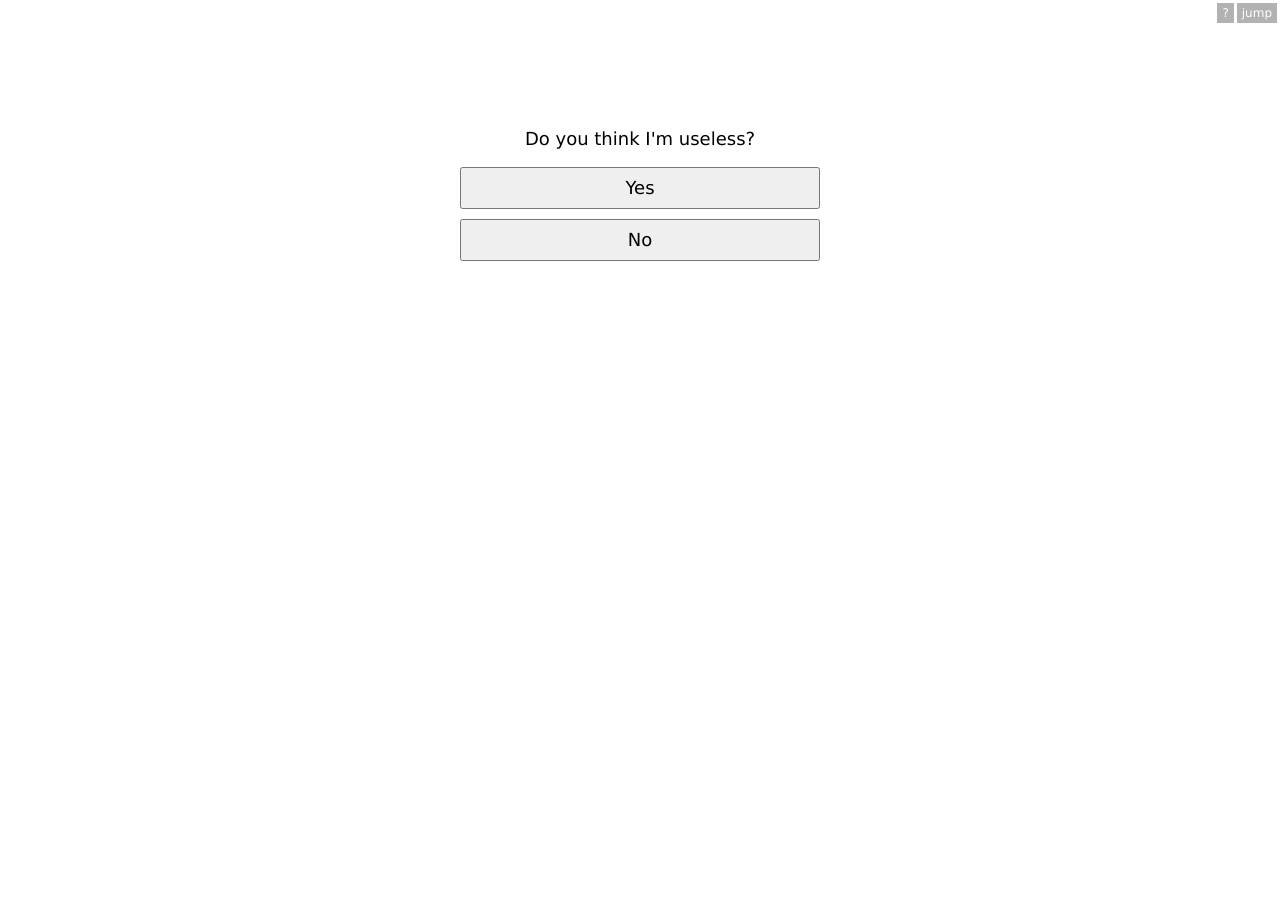
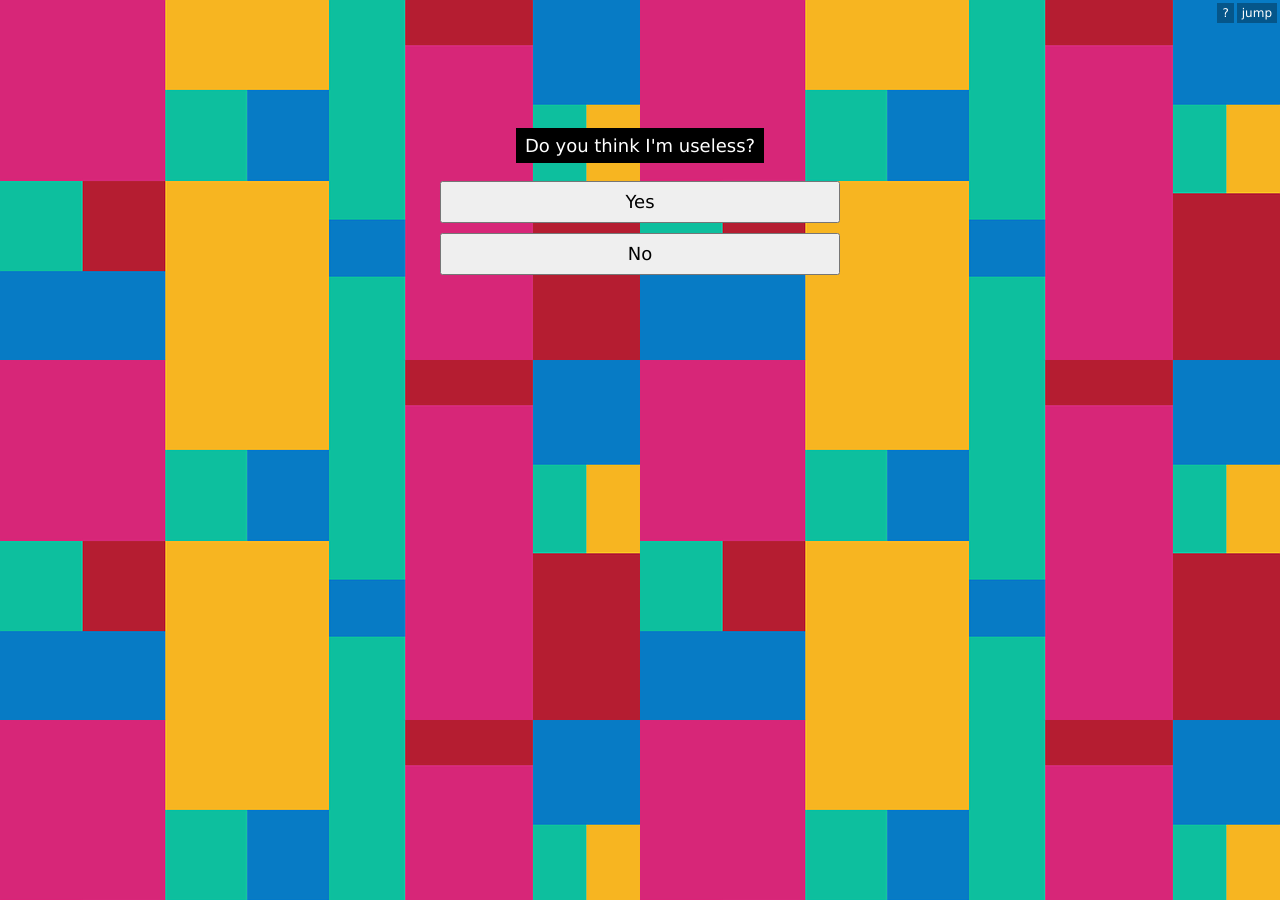
Before and after one commit to redsummernight/redsummernight.github.io, a Jekyll site: the page built from pleasantry/index.html, in a window 1280 px wide. Built offline with Jekyll 4.4.1, drawn with Linux system fonts in a browser that asks for light colours.

Commit message:
Pleasant colors

```diff
--- a/pleasantry/index.html
+++ b/pleasantry/index.html
@@ -2,17 +2,22 @@
 title: pleasantry
 description: hello
 stylesheets: [style]
+credits: |
+
+    ## [Background, Abstract](https://pixabay.com/en/background-abstract-1503863/), David Peña
+    CC0 Public Domain.
+
 ---
 <section id="quiz">
-<p id="question">Do you think I'm useless?</p>
-<ul>
+<p id="question" class="me">Do you think I'm useless?</p>
+<ul id="choices">
 	<!-- http://stackoverflow.com/q/5985839/ -->
 	<!-- Turn off autocomplete because Firefox remembers the disabled state. -->
 	<li><button autocomplete="off" onclick="answer(true)">Yes</button></li>
 	<li><button autocomplete="off" onclick="answer(false)">No</button></li>
 </ul>
+<p id="feedback" class="me"></p>
 </section>
-<p id="feedback"></p>
 
 <script>
 var questions = [
--- a/pleasantry/style.scss
+++ b/pleasantry/style.scss
@@ -2,34 +2,44 @@
 ---
 @import "base";
 
-html {
-}
-
 body {
+	background: url('background-1503863_640.png');
 	font-size: 1.5em;
-	max-width: 400px;
-	min-width: 200px;
-	margin: 0 auto;
-	padding-top: 5em;
 	text-align: center;
 }
 
 #quiz {
 	padding: 20px;
+	max-width: 400px;
+	min-width: 200px;
+	margin: 0 auto;
+	margin-top: 5em;
 }
 
-ul {
+.me {
+	display: inline-block;
+	background-color: black;
+	color: white;
+	padding: 0.4em 0.5em;
+	&:empty { padding: 0; }
+}
+
+ul#choices {
 	list-style-type: none;
 	padding: 0;
 	margin: 0;
-}
+	margin-bottom: 40px;
 
 	li {
 		margin-bottom: 10px;
-}
+		&:last-child { margin-bottom: 0; }
 
 		button {
 			color: black;
 			width: 100%;
 			line-height: 2em;
+
+			&:disabled { opacity: 0.7; }
 		}
+	}
+}
```
Also changed, not shown: other parts of pleasantry/index.html (+3 -3 lines), pleasantry/background-1503863_640.png (added). Lines whose indentation alone changed are shown as unchanged.
